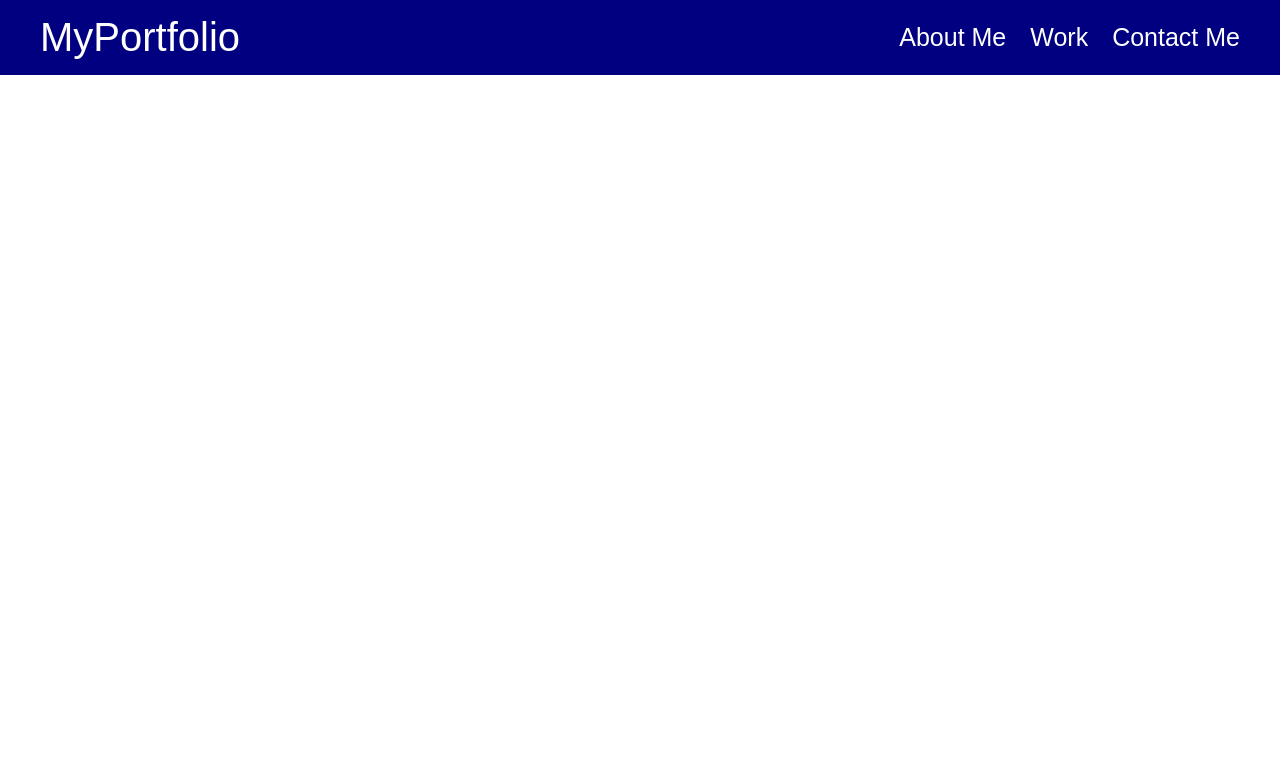
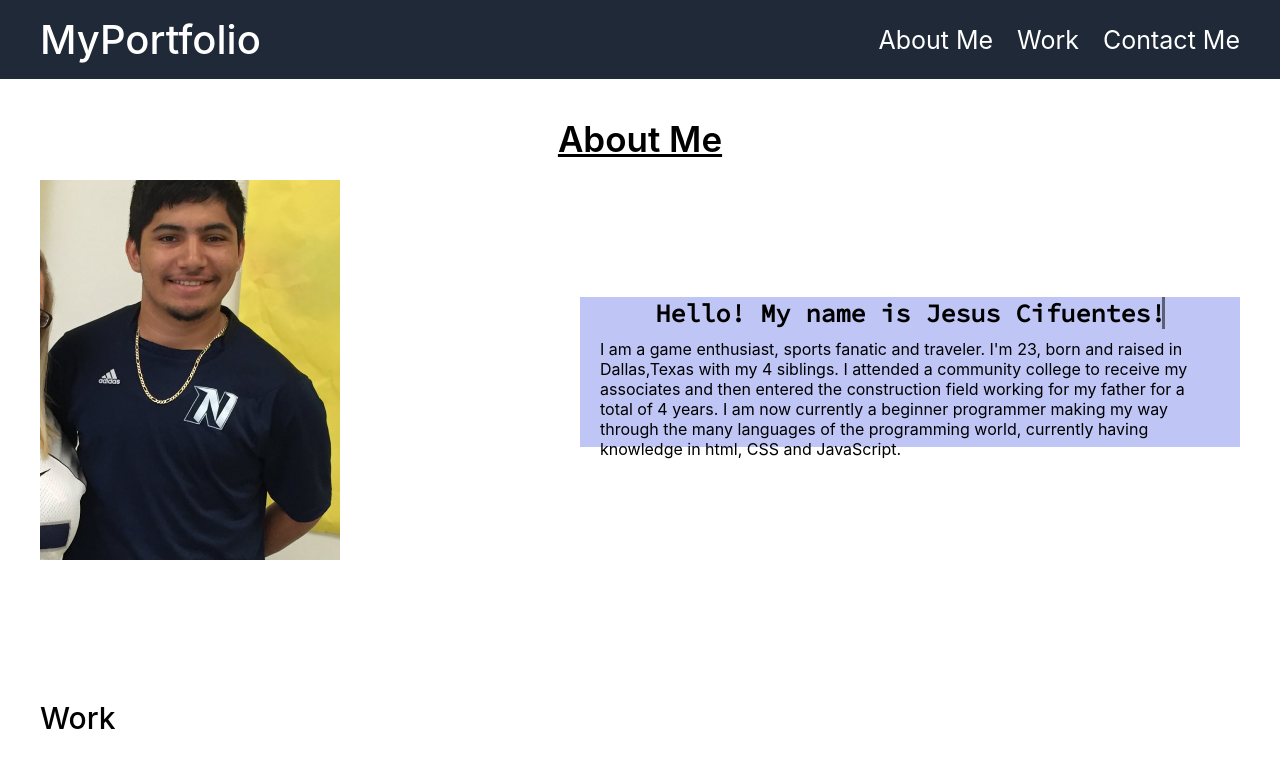
Before and after one commit to clflalo/My-First-Portfolio, a plain HTML site: page index.html in a window 1280 px wide. Drawn offline with Linux system fonts and the light colour scheme.

Commit message:
fixed missing ids

```diff
--- a/index.html
+++ b/index.html
@@ -12,12 +12,46 @@
         <div class="max-width">
         <header class="title"><a href="#">My<span>Portfolio</span></a></header>
         <ul class="menu">
-            <li><a href="#">About Me</a></li>
-            <li><a href="#">Work</a></li>
-            <li><a href="#">Contact Me</a></li>
+            <li>
+                <a href="#about">About Me</a>
+            </li>
+            <li>
+                <a href="#work">Work</a>
+            </li>
+            <li>
+                <a href="#">Contact Me</a>
+            </li>
           </ul>
         </div>
     </nav>
+    <div class="lines">
+        <p>This is a typewriter effect.</p>
+    </div>
+    <section class="about" id="about">
+        <div class="max-width">
+            <h2 class="title">About Me</h2>
+            <div class="about-content">
+                <div class="column left">
+                    <img src="/images/Oql0ZM7s.jpg" alt="">
+                </div>
+                <div class="column right">
+                    <div class="text">Hello! My name is Jesus Cifuentes!</div>
+                    <p>I am a game enthusiast, sports fanatic and traveler. I'm 23, born and raised in Dallas,Texas with my 4 siblings. I attended a community college to receive my associates and then entered the construction field working for my father for a total of 4 years. I am now currently a beginner programmer making my way through the many languages of the programming world, currently having knowledge in html, CSS and JavaScript.</p>
+                </div>
+            </div>
+        </div>
+    </section>
+    <br>
+    <br>
+    <article class="work" id="work">
+        <div class="max-width">
+            <h3 class="worktitle">Work</h3>
+            <div class="work-content">
+
+            </div>
+        </div>
+
+    </article>
 
 </body>
 </html>
--- a/style.css
+++ b/style.css
@@ -1,3 +1,5 @@
+@import url('https://fonts.googleapis.com/css?family=Source+Code+Pro');
+@import url('https://fonts.googleapis.com/css2?family=Open+Sans:wght@300;400&display=swap');
 *{
     margin: 0;
     padding:0;
@@ -16,7 +18,7 @@
     justify-content: space-between;
 }
 .navbar{
-    background-color: navy;
+    background-color: #1f2937;
     position: fixed;
     padding: 15px 0 ;
     width: 100%;
@@ -24,7 +26,7 @@
 .navbar .title a{
     color: white;
     font-size: 40px;
-    font-family: sans-serif;
+    font-family:-apple-system, BlinkMacSystemFont, 'Segoe UI', Roboto, Oxygen, Ubuntu, Cantarell, 'Open Sans', 'Helvetica Neue', sans-serif;
     font-weight:500;
 }
 .navbar .menu li{
@@ -35,6 +37,101 @@
 .navbar .menu li a{
     color: white;
     font-size: 25px;
-    font-family: Arial;
+    font-family: -apple-system, BlinkMacSystemFont, 'Segoe UI', Roboto, Oxygen, Ubuntu, Cantarell, 'Open Sans', 'Helvetica Neue', sans-serif;
     margin-left: 20px;
 }
+.content {
+    width: 75%;
+    display: inline-block;
+    margin-left: 20px;
+}
+/*typewriter*/
+
+
+  .text {
+    border-right: solid 3px rgba(15, 15, 15, 0.75);
+    white-space: nowrap;
+    overflow: hidden;
+    font-family: 'Source Code Pro', monospace;
+    font-size: 28px;
+    color: black;
+    margin: 0 auto;
+  }
+
+  /* Animation */
+  .text {
+    animation: animated-text 4s steps(29,end) 1s 1 normal both,
+               animated-cursor 600ms steps(29,end) infinite;
+  }
+
+  /* text animation */
+
+  @keyframes animated-text{
+    from{width: 0;}
+    to{width: 509px;}
+  }
+
+  /* cursor animations */
+
+  @keyframes animated-cursor{
+    from{border-right-color: rgba(0, 0, 0, 0.75);}
+    to{border-right-color: transparent;}
+  }
+
+
+/* about section */
+section{
+    padding:100px 0;
+}
+.about{
+    font-family: -apple-system, BlinkMacSystemFont, 'Segoe UI', Roboto, Oxygen, Ubuntu, Cantarell, 'Open Sans', 'Helvetica Neue', sans-serif;
+
+}
+.about .title{
+    text-align: center;
+    font-size: 35px;
+    margin-bottom:10px;
+    padding-bottom: 10px;
+    font-family: -apple-system, BlinkMacSystemFont, 'Segoe UI', Roboto, Oxygen, Ubuntu, Cantarell, 'Open Sans', 'Helvetica Neue', sans-serif;
+    font-weight:630;
+    text-decoration: underline;
+
+}
+.about .about-content{
+    display: flex;
+    flex-wrap: wrap;
+    align-items:center;
+    justify-content: space-between;
+
+}
+
+.about .about-content .left{
+    width: 45%;
+}
+
+.about .about-content .left img{
+    height: 380px;
+    width: 300px;
+    object-fit: cover;
+}
+.about .about-content .right{
+    width: 55%;
+    padding-left: 20px;
+    padding-right: 20px;
+}
+.about .about-content .right .text{
+    font-size: 25px;
+    font-weight: 600;
+    margin-bottom: 10px;
+}
+.right{
+    background-color: rgb(191, 197, 245);
+    height: 150px;
+}
+
+/* Beginning of Work section */
+h3{
+    font-size: 30px;
+    font-weight: 500;
+    font-family: -apple-system, BlinkMacSystemFont, 'Segoe UI', Roboto, Oxygen, Ubuntu, Cantarell, 'Open Sans', 'Helvetica Neue', sans-serif;
+}
```
Also changed, not shown: images/Oql0ZM7s.jpg (added), 1 other file.
